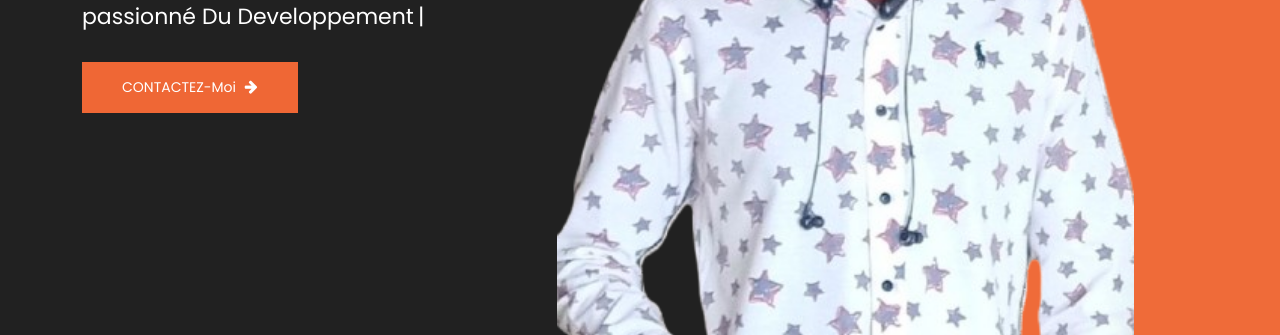
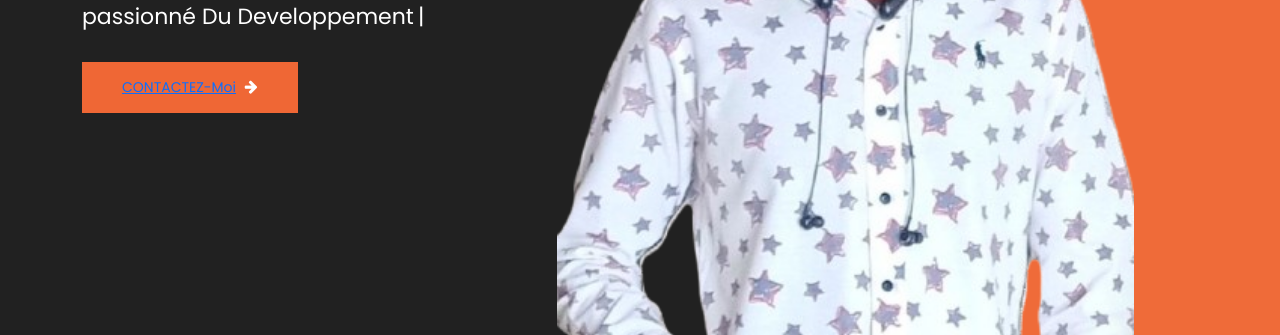
Before and after one commit to tchindawilliam/developpeur, a plain HTML site: page index.html in a window 1280 px wide. Shown: the part 465-800 px from the top of the page. Drawn offline with nearby package versions, Linux system fonts and the light colour scheme.

Commit message:
Update index.html

```diff
--- a/index.html
+++ b/index.html
@@ -41,7 +41,7 @@
                         <h5>Bienvenue,</h5>
                         <h1>Je suis William Tchinda</h1>
                         <p class="typing">passionné <span> Du Developpement web|</span></p>
-                        <button>CONTACTEZ-Moi <i class="fa fa-arrow-right"></i></button>
+                        <button><a href="https://linkfly.to/61001s8dUMp">CONTACTEZ-Moi</a> <i class="fa fa-arrow-right"></i></button>
                     </div>
                 </div>
                 <div class="col-lg-7 col-md-6">
```
